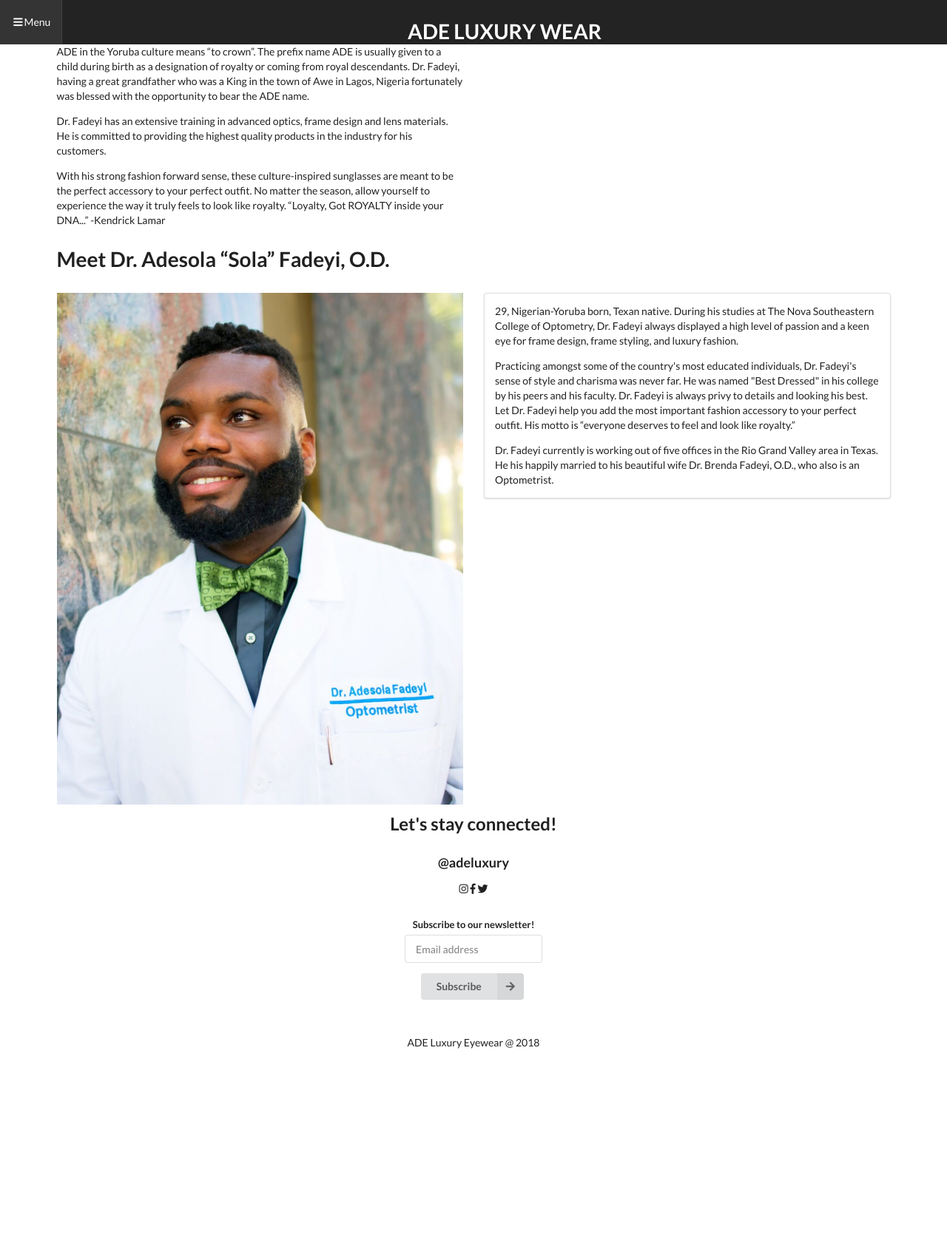
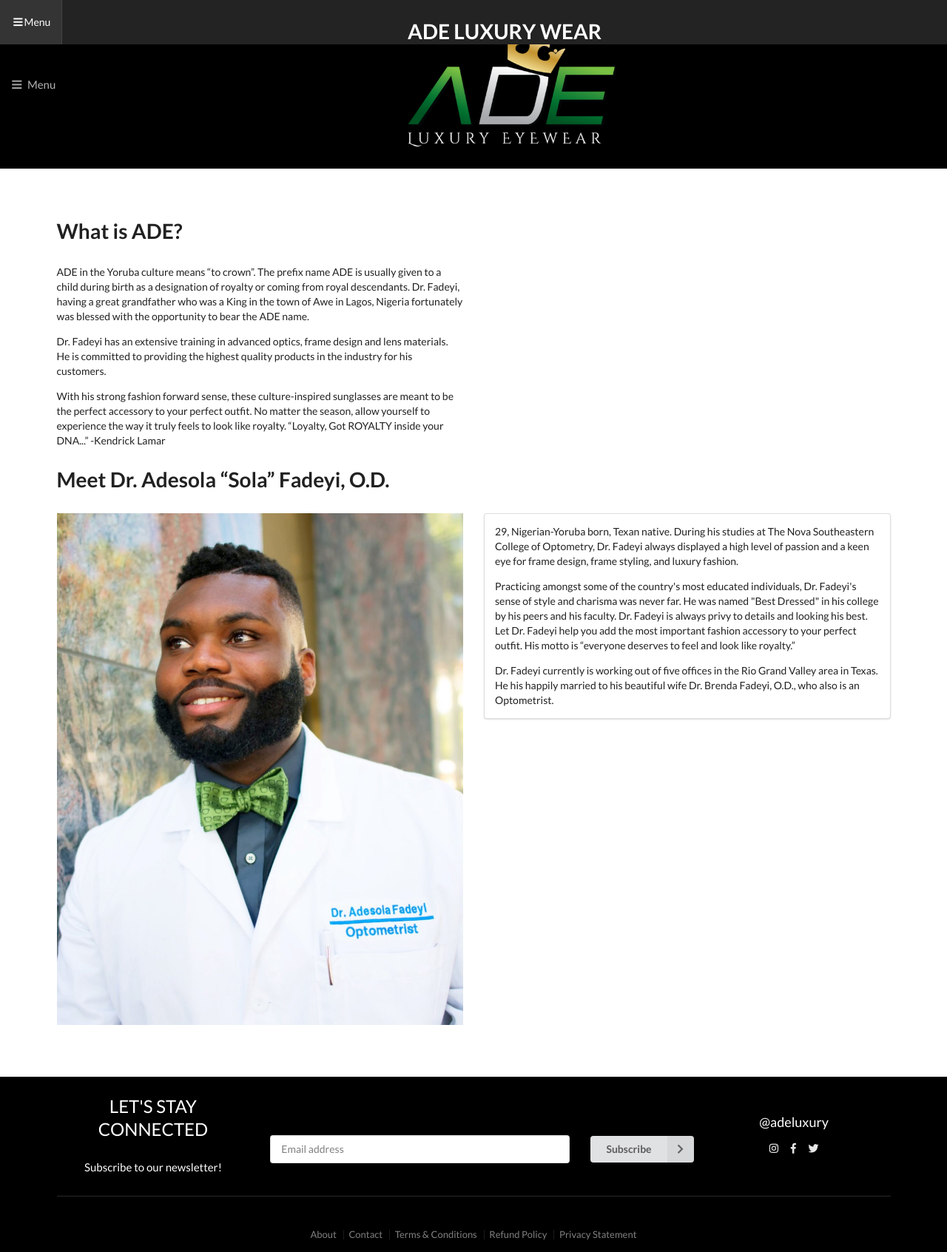
Before and after one commit to luxxedigital/adeluxuryeyewear, a Django app: template adeluxuryeyewear/about/templates/about/about_ade.html in a window 1280 px wide. Shown: the whole page at 74% size. Before the commit the page ends 1418 px from the top, so only its background shows below. Run offline with Django 3.2, Linux system fonts and the light colour scheme; the template is opened without the code that fills it, so the values that code supplies are empty; some libraries are stand-ins or nearby versions.

Commit message:
modified page structure, added new footer

```diff
--- a/adeluxuryeyewear/about/templates/about/about_ade.html
+++ b/adeluxuryeyewear/about/templates/about/about_ade.html
@@ -6,14 +6,27 @@ About us | ADE
 {% endblock %}
 
 {% block content %}
+
 <div class="pusher">
-<div class="ui container">
+
+    <div class="ui inverted vertical center aligned segment black-bg">
+
+        <div class="ui large secondary inverted menu">
+            <a id="toggle" class="item"><i id="sidebar-icon" class="sidebar icon"></i> Menu</a>
+            <img class="ui centered image logo-img" src="{% static 'img/ade_1.png' %}" style="width: 300px; height: 200px;">
+        </div>
+
+    </div>
+
+    <div class="ui container main-container">
+
         <div class="ui column centered stackable grid">
             <div class="row">
                 <div class="column">
                     <div class="ui huge header">What is ADE?</div>
                 </div>
             </div>
+
             <div class="two column row">
                 <div class="four column">
                     <p>
@@ -51,47 +64,50 @@ About us | ADE
             </div>
         </div>
     </div>
-{% endblock %}
 
-{% block footer %}
-    <div id="footer" class="ui stackable grid">
-        <div class="row center aligned">
-            <div class="column">
-                <div class="ui large header">Let's stay connected!</div>
+     <!-- FOOTER -->
+     <div class="ui inverted vertical footer segment black-bg footer-outter">
+         <div class="ui center aligned container">
+            <div class="ui stackable inverted grid center middle aligned">
+
+                <div class="four wide column">
+                    <div class="ui large header">LET'S STAY CONNECTED</div>
+                    <div class="ui small header">Subscribe to our newsletter!</div>
+                </div>
+
+
+                <div class="six wide column">
+                    <div class="ui form newsletter-form field" style="margin-top:2.5em">
+                        <input type="text" placeholder="Email address">
+                    </div>
+                </div>
+
+                <div class="two wide column">
+                    <button class="ui right labeled icon button" style="margin-top:2.5em">
+                        <i class="right chevron icon"></i>
+                        Subscribe
+                    </button>
+                </div>
+
+                <div class="four wide column">
                     <div class="ui medium header">@adeluxury</div>
-                <span class="sm-icon"><i class="fab fa-instagram"></i></span>
+                    <a href="http://www.instagram.com/adeluxuryeyewear"><span class="sm-icon"><i class="fab fa-instagram"></i></span></a>
                     <span class="sm-icon"><i class="fab fa-facebook-f"></i></span>
                     <span class="sm-icon"><i class="fab fa-twitter"></i></span>
                 </div>
+
             </div>
-        <div class="row centered">
-            <div class="ui form newsletter-form">
-                <div class="field">
-                    <label>Subscribe to our newsletter!</label>
-                    <input type="text" placeholder="Email address">
-                </div>
-                <div class="field">
-                    <button class="ui right labeled icon button">
-                    <i class="right arrow icon"></i>
-                    Subscribe
-                    </button>
+
+            <div class="ui inverted section divider"></div>
+                <div class="ui horizontal inverted small divided link list">
+                <a class="item" href="#">About</a>
+                <a class="item" href="#">Contact</a>
+                <a class="item" href="#">Terms & Conditions</a>
+                <a class="item" href="#">Refund Policy</a>
+                <a class="item" href="#">Privacy Statement</a>
             </div>
         </div>
-        </div>
-        <div id="boring" class="six column centered row center aligned">
-            <div class="column center aligned">
-                <a href="#">Refund Policy</a><br>
-            </div>
-            <div class="column center aligned">
-                <a href="#">Terms and conditions</a><br>
-            </div>
-            <div class="column center aligned">
-                <a href="#">Privacy statement</a>
-        </div>
-        <div class="row right aligned">
-            <div class="column">
-                ADE Luxury Eyewear @ 2018
-            </div>
-        </div>
+    </div><!-- End Footer-->
+
 </div>
 {% endblock %}
```
Lines whose indentation alone changed are shown as unchanged.
